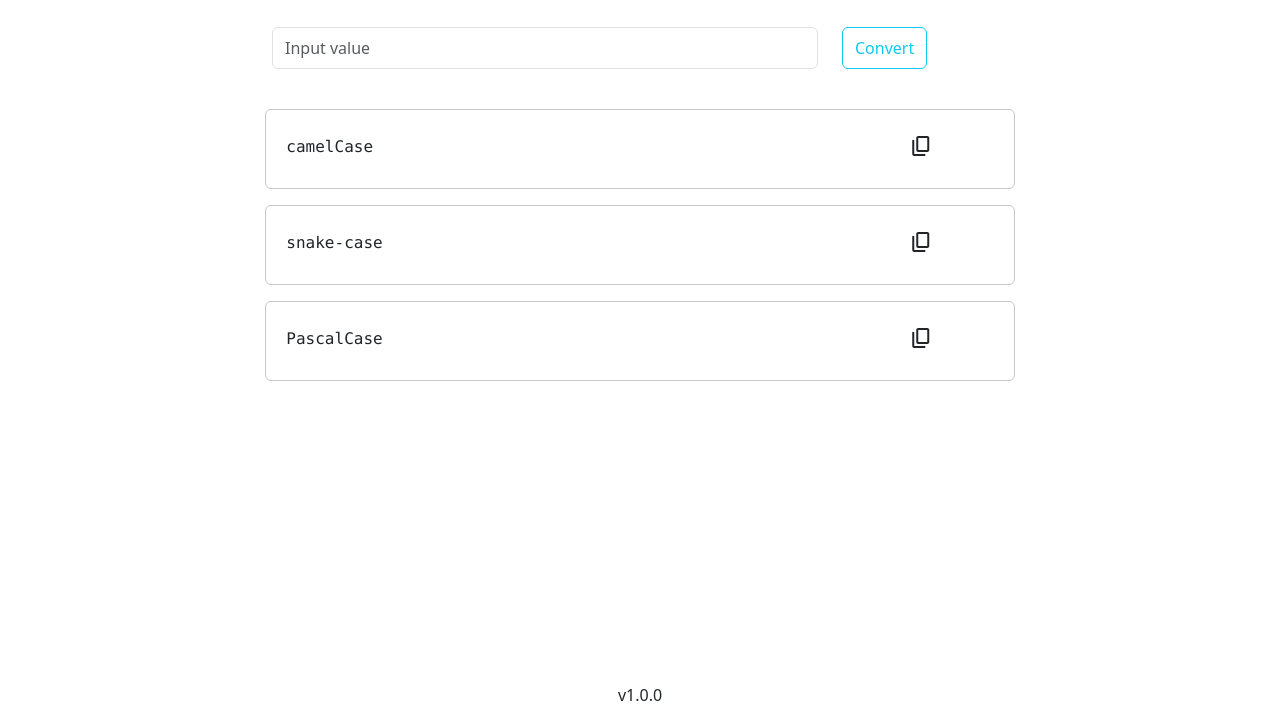
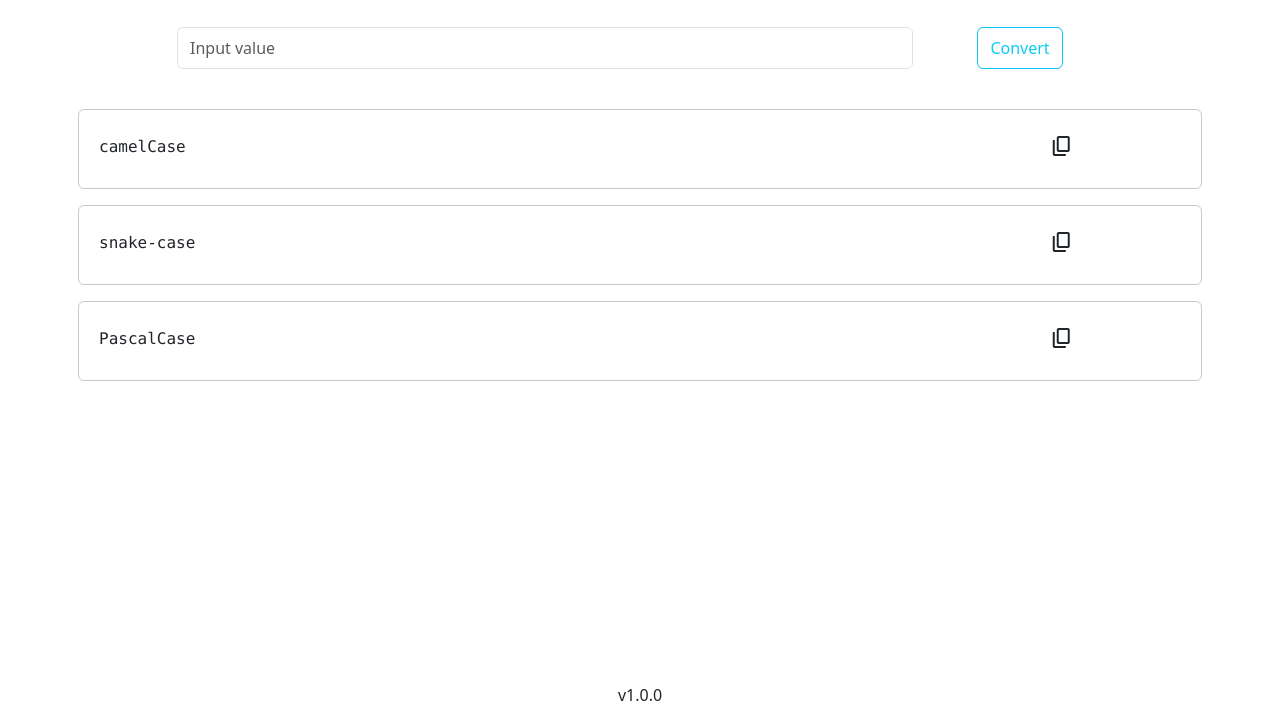
Before and after one commit to algolkk/camel-snake-converter, a plain HTML site: page index.html in a window 1280 px wide. Shown: the part 77-800 px from the top of the page. Drawn offline with nearby package versions, Linux system fonts and the light colour scheme.

Commit message:
fix layouts

```diff
--- a/index.html
+++ b/index.html
@@ -22,12 +22,11 @@
         <link href="style.css" rel="stylesheet" />
     </head>
     <body>
-        <div class="container align-center py-sm-4">
+        <div class="container-sm py-4">
             <div class="text-center">
                 <h1>camel-snake-converter</h1>
-                <div class="row pt-3 pb-4">
-                    <div class="col-sm-2"></div>
-                    <div class="col-sm-6 text-center">
+                <div class="row justify-content-center pt-3 pb-4">
+                    <div class="col-sm-8 text-center">
                         <input
                             type="text"
                             id="value"
@@ -35,7 +34,7 @@
                             placeholder="Input value"
                         />
                     </div>
-                    <div class="col-sm-1 col-12 text-center">
+                    <div class="col-sm-2 text-center">
                         <button
                             id="convert"
                             class="btn btn-outline-info py-2 my-2"
@@ -46,10 +45,7 @@
                 </div>
             </div>
             <div class="row p-2">
-                <div class="col-sm-2"></div>
-                <div
-                    class="col-sm-8 content-box border border-secondary-subtle rounded"
-                >
+                <div class="border border-secondary-subtle rounded">
                     <div class="row my-4 ps-2">
                         <div class="col-sm-9">
                             <span id="camel" class="font-monospace"
@@ -67,11 +63,8 @@
                     </div>
                 </div>
             </div>
-            <div class="row p-2">
-                <div class="col-sm-2"></div>
-                <div
-                    class="col-sm-8 content-box border border-secondary-subtle rounded"
-                >
+            <div class="row justify-content-center p-2">
+                <div class="border border-secondary-subtle rounded">
                     <div class="row my-4 ps-2">
                         <div class="col-sm-9">
                             <span id="snake" class="font-monospace"
@@ -89,11 +82,8 @@
                     </div>
                 </div>
             </div>
-            <div class="row p-2">
-                <div class="col-sm-2"></div>
-                <div
-                    class="col-sm-8 content-box border border-secondary-subtle rounded"
-                >
+            <div class="row justify-content-center p-2">
+                <div class="border border-secondary-subtle rounded">
                     <div class="row my-4 ps-2">
                         <div class="col-sm-9">
                             <span id="pascal" class="font-monospace"
```
